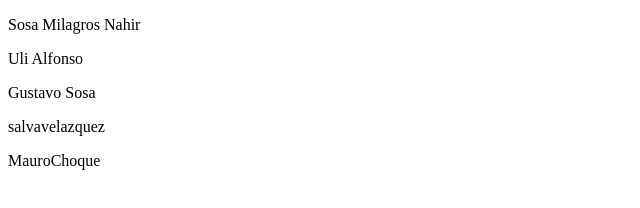
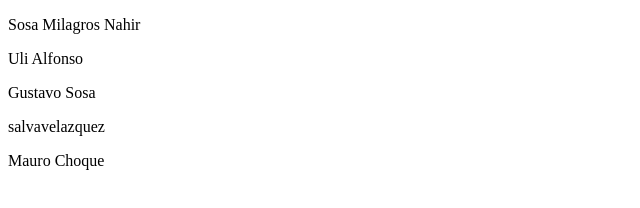
Before and after one commit to jquispeunju/proyectoJavaScript, a plain HTML site: page public/index.html in a window 1280 px wide. Shown: the full height of the page, 0-640 px from the left. Drawn offline with Linux system fonts and the light colour scheme.

Commit message:
cambios en el archivo index.html linea 14

```diff
--- a/public/index.html
+++ b/public/index.html
@@ -11,7 +11,7 @@
     <p>Uli Alfonso</p>
     <p>Gustavo Sosa</p>
     <p>salvavelazquez</p>
-    <p>MauroChoque</p>
+    <p>Mauro Choque</p>
 
     <script src="../src/index.js" ></script>
 </body>
```
